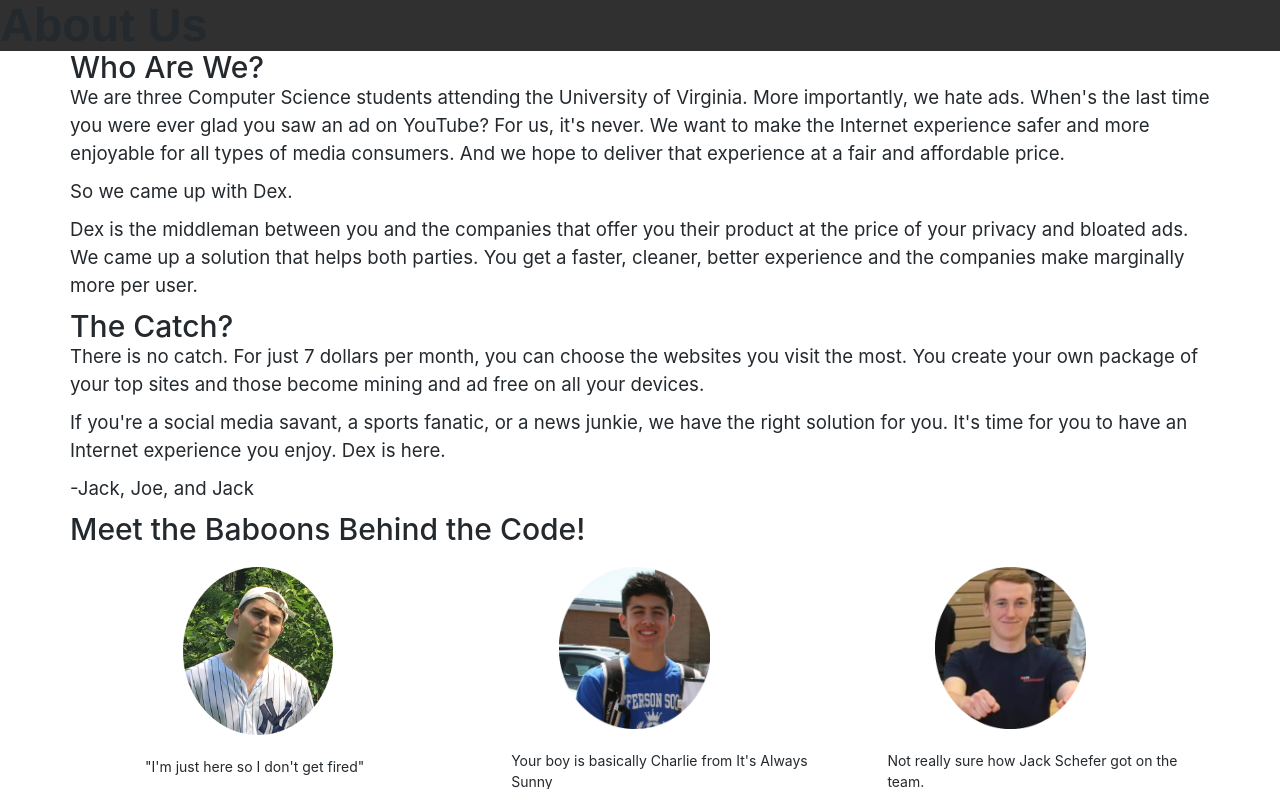
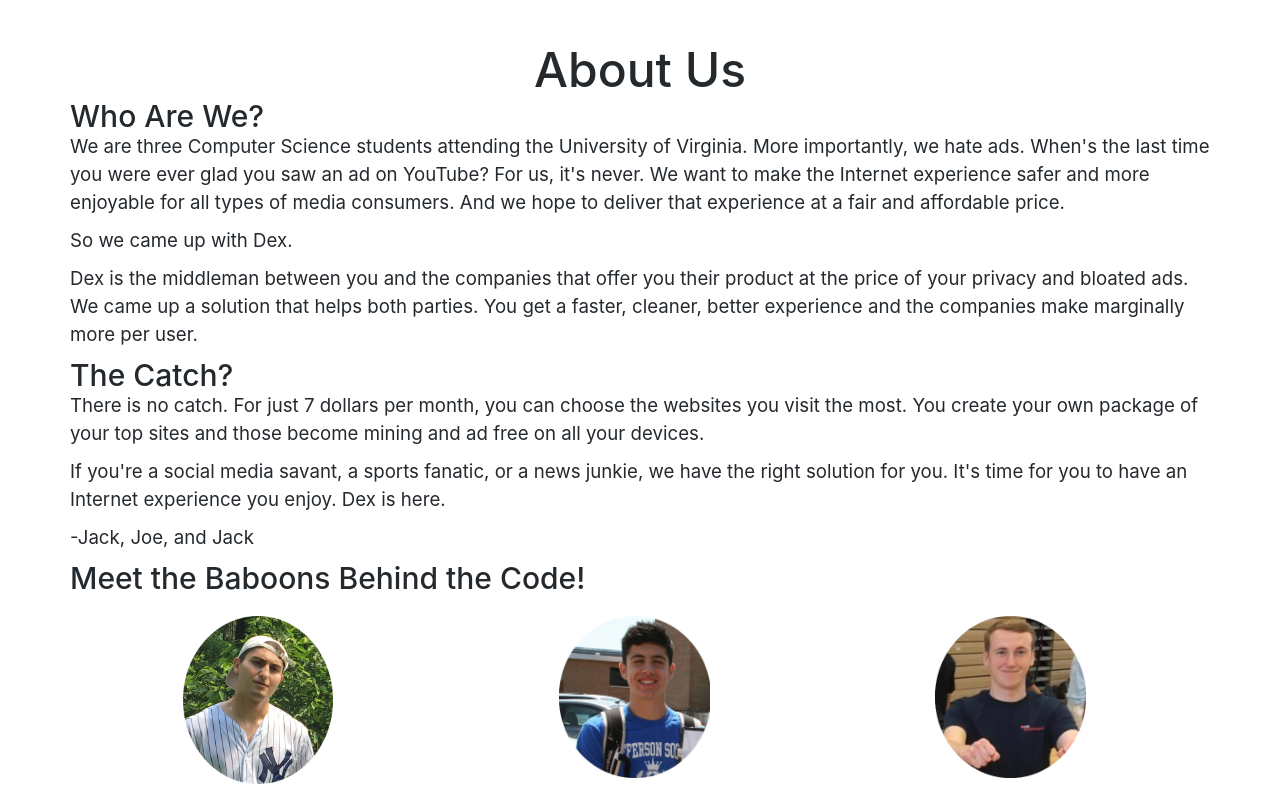
Before and after one commit to JackShort/dex, a Django app: page /about/ in a window 1280 px wide. Shown: the part 51-840 px from the top of the page. Run offline with Django 3.2, Linux system fonts and the light colour scheme; some libraries are stand-ins or nearby versions.

Commit message:
fixed about us page

```diff
--- a/landing/templates/about.html
+++ b/landing/templates/about.html
@@ -4,16 +4,14 @@
 {% block title %}About Us{% endblock %}
 
 {% block pagecontent %}
-	<div class = "title">
-			<h1>About Us</h1>
-
-		</div>
 	<div class="container full-height-container">
+		<h1 class="h00-mktg text-center lh-condensed mb-3 pt-big">
+			About Us
+		</h1>
 
 		<div class="row">
 
-			<div class="col-sm-8" style= "  width: 100% font-size: 14pt;">
-
+			<div class="col-sm-8">
 				<h2>Who Are We?</h2>
 			    <p>
 			        We are three Computer Science students attending the University of Virginia.
```
